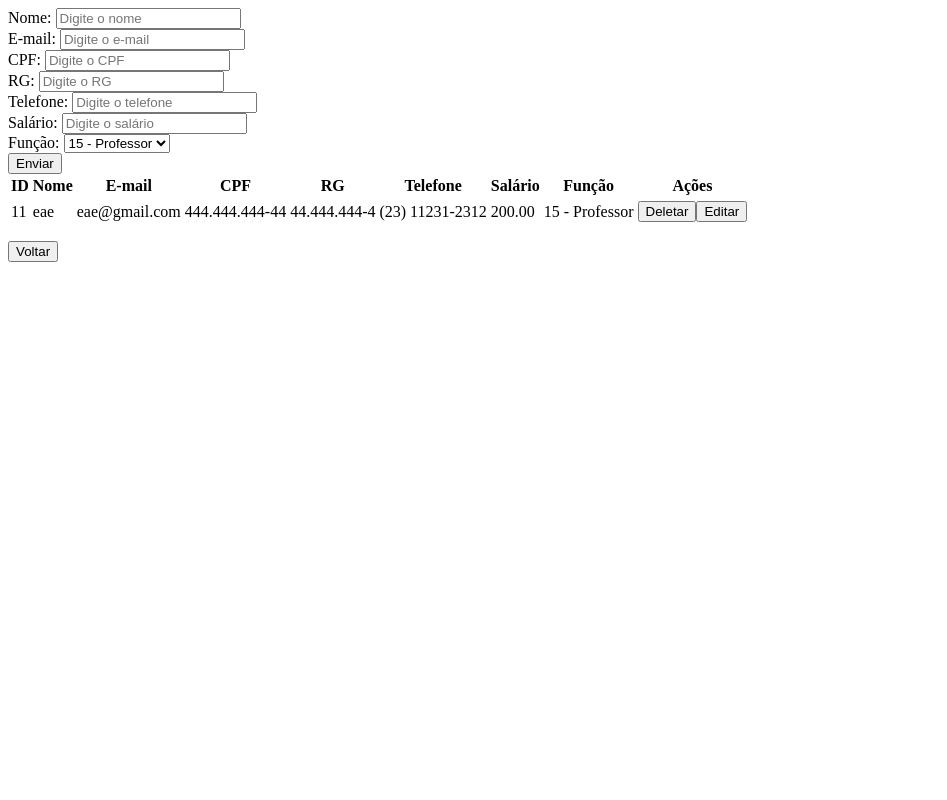
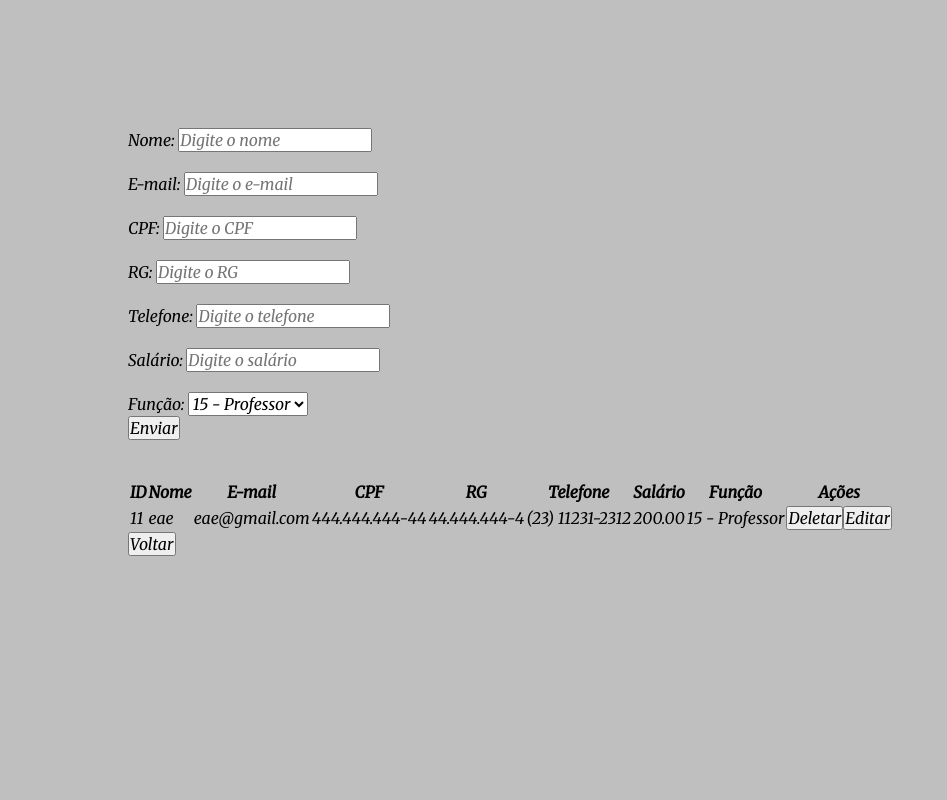
Before and after one commit to AnemoSystem/old-anemo-study, a PHP site: page /employee/employee.php in a window 1280 px wide. Shown: the whole page, without its empty margins (0-947 px from the left). Run offline with PHP 8.4, Linux system fonts and the light colour scheme; data comes from the database, SQL or seed files in the repository; some libraries are stand-ins or nearby versions.

Commit message:
css added

```diff
--- a/employee/employee.php
+++ b/employee/employee.php
@@ -26,6 +26,7 @@
         <meta charset="UTF-8">
         <meta http-equiv="X-UA-Compatible" content="IE=edge">
         <meta name="viewport" content="width=device-width, initial-scale=1.0">
+		<link rel="stylesheet" type="text/css" href="style.css"/>
         <title>Cadastrar Funcionário</title>
 		<script src="//ajax.googleapis.com/ajax/libs/jquery/3.6.0/jquery.min.js"></script>
 		<script src="//cdnjs.cloudflare.com/ajax/libs/jquery.maskedinput/1.4.1/jquery.maskedinput.min.js"></script>
@@ -34,17 +35,17 @@
         <form method="POST">
             <div class="form" id="insert-form">
 				<label for="name">Nome:</label>
-                <input type="text" name="name" id="name" placeholder="Digite o nome"><br>
+                <input type="text" name="name" id="name" placeholder="Digite o nome"><br><br>
 				<label for="email">E-mail:</label>
-                <input type="email" name="email" id="email" placeholder="Digite o e-mail"><br>
+                <input type="email" name="email" id="email" placeholder="Digite o e-mail"><br><br>
 				<label for="cpf">CPF:</label>
-                <input type="text" name="cpf" id="cpf" placeholder="Digite o CPF"><br>
+                <input type="text" name="cpf" id="cpf" placeholder="Digite o CPF"><br><br>
 				<label for="rg">RG:</label>
-                <input type="text" name="rg" id="rg" placeholder="Digite o RG"><br>
+                <input type="text" name="rg" id="rg" placeholder="Digite o RG"><br><br>
 				<label for="phone">Telefone:</label>
-                <input type="text" name="phone" id="phone" placeholder="Digite o telefone"><br>
+                <input type="text" name="phone" id="phone" placeholder="Digite o telefone"><br><br>
 				<label for="salary">Salário:</label>
-                <input type="number" name="salary" id="salary" placeholder="Digite o salário"><br>
+                <input type="number" name="salary" id="salary" placeholder="Digite o salário"><br><br>
 				<label for="function">Função:</label>
 				<select name="function" id="function">
 					<?php
@@ -58,7 +59,7 @@
 					?>
 				</select><br>
 				<input type="submit" name="submit" value="Enviar">
-            </div>
+            </div><br><br>
             <div class="list">
                 <table>
                     <tr>
--- /dev/null
+++ b/employee/style.css
@@ -0,0 +1,22 @@
+@import url('https://fonts.googleapis.com/css2?family=Open+Sans&display=swap');
+@import url('https://fonts.googleapis.com/css2?family=Merriweather:ital@1&display=swap" rel="stylesheet');
+
+* {
+    margin:0;
+    padding: 0;
+    font-size: 100%;
+    box-sizing: border-box;
+    font-family: 'Merriweather', cursive, 'Open Sans', sans-serif;
+    }
+
+body{
+    background-color: rgb(191, 191, 191);
+    align-items: center;
+    margin-top: 10%;
+    margin-bottom: 10%;
+    margin-right: 10%;
+    margin-left: 10%;
+}
+insert-form{
+    margin: 50%;
+    }
```
